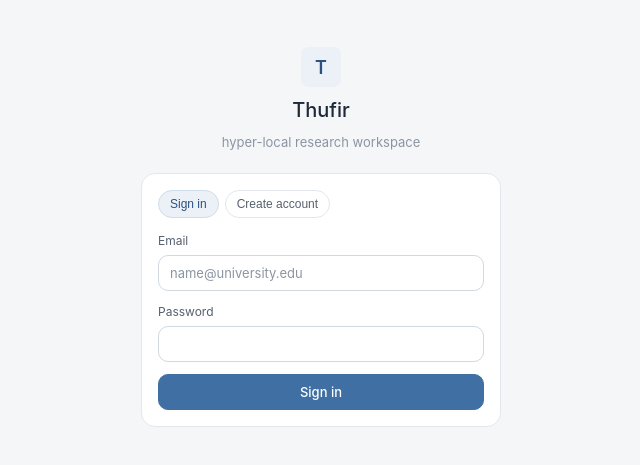
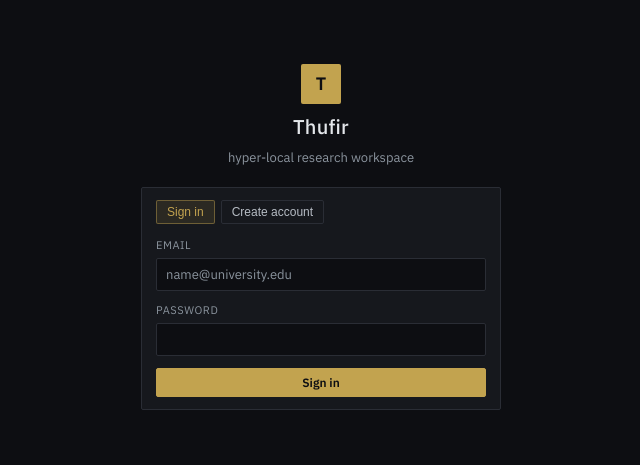
Before and after one commit to mariusmarcovici-cpu/thufir-web, a Next.js app in the folder thufir-web/: page /login in a window 1280 px wide. Shown: the part 163-628 px from the top of the page, without its empty margins (319-959 px from the left). Built offline with nearby package versions, Linux system fonts and the light colour scheme; no server answers.

Commit message:
Add files via upload

```diff
--- a/thufir-web/app/globals.css
+++ b/thufir-web/app/globals.css
@@ -1,125 +1,147 @@
+/* ============================================================
+   THUFIR — "Ops Console" identity  (Logic out of Chaos)
+   Dark-only. Sharp geometry. Thin carbon borders. Amber used
+   sparingly. All numeric data renders in mono.
+   ============================================================ */
+@import url('https://fonts.googleapis.com/css2?family=IBM+Plex+Sans:wght@400;500;600&family=JetBrains+Mono:wght@400;500&display=swap');
+
 :root {
-  --bg: #f4f6f8;
-  --card: #ffffff;
-  --border: #e3e7ed;
-  --border-soft: #edf0f4;
-  --border-strong: #d2d8e0;
-  --text: #1e2a38;
-  --text-2: #56616f;
-  --muted: #8b95a2;
-  --accent: #3f6fa3;
-  --accent-bg: #ebf1f7;
-  --accent-border: #cfddea;
-  --accent-text: #2c5280;
-  --success: #3f8a63;
-  --success-text: #2c6b4a;
-  --success-bg: #e9f2ed;
-  --warning: #b8863c;
-  --warning-text: #8a6425;
-  --warning-bg: #f5eedf;
-  --danger: #bc554a;
-  --danger-text: #93392f;
-  --danger-bg: #f6e9e7;
-  --radius: 10px;
-  --radius-lg: 14px;
-  --font: -apple-system, BlinkMacSystemFont, "Segoe UI", Roboto, Helvetica, Arial, sans-serif;
+  /* palette */
+  --void: #0D0E12;            /* app background */
+  --console: #16181D;         /* panel / card surface */
+  --carbon: #2A2D35;          /* 1px borders, gridlines */
+  --amber: #C2A34F;           /* primary accent — sparingly */
+  --signal: #4A6B8C;          /* desaturated steel blue */
+  --threat-safe: #427A5B;
+  --threat-watch: #B89340;
+  --threat-death: #9E3B3B;
+
+  /* semantic mapping (existing component contract) */
+  --bg: var(--void);
+  --card: var(--console);
+  --surface-1: #1C1F26;
+  --border: var(--carbon);
+  --border-soft: var(--carbon);
+  --border-strong: #3A3E47;
+  --text: #E4E7EB;
+  --text-2: #B6BCC4;
+  --muted: #8B949E;
+  --accent: var(--amber);
+  --accent-bg: rgba(194, 163, 79, 0.12);
+  --accent-text: var(--amber);
+  --accent-border: rgba(194, 163, 79, 0.45);
+  --success-bg: rgba(66, 122, 91, 0.16);
+  --success-text: #8FBFA6;
+  --warning-bg: rgba(184, 147, 64, 0.14);
+  --warning-text: #C9AD6B;
+  --danger: #C98A8A;
+  --danger-bg: rgba(158, 59, 59, 0.16);
+  --danger-text: #C98A8A;
+
+  /* geometry — sharp */
+  --radius: 2px;
+  --radius-lg: 2px;
+
+  /* typography */
+  --font: 'IBM Plex Sans', Inter, system-ui, -apple-system, sans-serif;
+  --font-mono: 'JetBrains Mono', 'Fira Code', ui-monospace, 'SF Mono', monospace;
 }
 
-* { box-sizing: border-box; }
 html, body { padding: 0; margin: 0; }
 body {
-  background: var(--bg);
+  background: var(--void);
   color: var(--text);
   font-family: var(--font);
   font-size: 14px;
-  line-height: 1.5;
+  line-height: 1.45;
   -webkit-font-smoothing: antialiased;
 }
 a { color: inherit; text-decoration: none; }
-h1, h2, h3 { font-weight: 500; margin: 0; }
+h1, h2, h3 { font-weight: 500; margin: 0; letter-spacing: 0.01em; }
 
-/* layout helpers */
-.page { max-width: 1180px; margin: 0 auto; padding: 24px 20px 60px; }
+/* layout */
+.page { max-width: 1180px; margin: 0 auto; padding: 18px 16px 48px; }
 .center-screen {
-  min-height: 100vh; display: flex; align-items: center; justify-content: center; padding: 20px;
+  min-height: 100vh; display: flex; align-items: center; justify-content: center;
 }
 .stack { display: flex; flex-direction: column; }
 .row { display: flex; align-items: center; }
 .spread { display: flex; align-items: center; justify-content: space-between; }
-.grid-cards { display: grid; grid-template-columns: repeat(auto-fill, minmax(240px, 1fr)); gap: 14px; }
+.grid-cards { display: grid; grid-template-columns: repeat(auto-fill, minmax(240px, 1fr)); gap: 10px; }
 .muted { color: var(--muted); }
 .text-2 { color: var(--text-2); }
+.mono { font-family: var(--font-mono); font-variant-numeric: tabular-nums; }
 
-/* topbar */
+/* top bar */
 .topbar {
   display: flex; align-items: center; justify-content: space-between;
-  padding: 12px 20px; background: var(--card); border-bottom: 1px solid var(--border-soft);
+  padding: 10px 16px; border-bottom: 1px solid var(--carbon); background: var(--void);
 }
-.brand { display: flex; align-items: center; gap: 10px; font-size: 16px; font-weight: 500; }
+.brand { display: flex; align-items: center; gap: 10px; font-size: 15px; font-weight: 600; letter-spacing: 0.06em; text-transform: uppercase; }
 .brand-mark {
-  width: 28px; height: 28px; border-radius: 8px; background: var(--accent-bg);
-  color: var(--accent-text); display: flex; align-items: center; justify-content: center; font-weight: 600;
+  width: 24px; height: 24px; display: inline-flex; align-items: center; justify-content: center;
+  background: var(--amber); color: var(--void); font-weight: 600; border-radius: 2px;
 }
 .avatar {
-  width: 30px; height: 30px; border-radius: 50%; background: #e7ebf0; color: var(--text-2);
-  display: flex; align-items: center; justify-content: center; font-size: 12px; font-weight: 500;
+  width: 28px; height: 28px; display: inline-flex; align-items: center; justify-content: center;
+  background: var(--surface-1); border: 1px solid var(--carbon); color: var(--text-2);
+  font-size: 11px; font-family: var(--font-mono); border-radius: 2px;
 }
 
-/* cards */
-.card { background: var(--card); border: 1px solid var(--border); border-radius: var(--radius-lg); padding: 16px; }
-.project-card { background: var(--card); border: 1px solid var(--border); border-radius: 13px; padding: 14px; display: flex; flex-direction: column; gap: 10px; transition: border-color .12s ease; }
-.project-card:hover { border-color: var(--border-strong); }
+/* panels */
+.card { background: var(--console); border: 1px solid var(--carbon); border-radius: 2px; padding: 12px 14px; }
+.project-card { background: var(--console); border: 1px solid var(--carbon); border-radius: 2px; padding: 12px; display: flex; flex-direction: column; gap: 8px; transition: border-color .12s ease; }
+.project-card:hover { border-color: var(--amber); }
 .new-card {
-  border: 1.5px dashed #cbd2db; border-radius: 13px; background: transparent; min-height: 150px;
-  display: flex; flex-direction: column; align-items: center; justify-content: center; gap: 8px; color: var(--text-2);
-  cursor: pointer; transition: border-color .12s ease;
+  border: 1px dashed var(--carbon); border-radius: 2px; display: flex; align-items: center;
+  justify-content: center; min-height: 110px; color: var(--muted); cursor: pointer;
 }
-.new-card:hover { border-color: var(--accent); }
+.new-card:hover { border-color: var(--amber); color: var(--amber); }
 
-/* chips + pills */
-.chip { font-size: 11px; padding: 3px 8px; border-radius: 11px; background: #f1f3f6; color: var(--text-2); }
-.chip-accent { background: var(--accent-bg); color: var(--accent-text); }
-.chip-ok { background: var(--success-bg); color: var(--success-text); }
-.chip-warn { background: var(--warning-bg); color: var(--warning-text); }
+/* chips — squared, bordered, no pills */
+.chip { font-size: 10px; padding: 2px 7px; border-radius: 2px; background: transparent; border: 1px solid var(--carbon); color: var(--text-2); font-family: var(--font-mono); letter-spacing: 0.02em; }
+.chip-accent { background: var(--accent-bg); color: var(--amber); border-color: var(--accent-border); }
+.chip-ok { background: var(--success-bg); color: var(--success-text); border-color: rgba(66,122,91,.45); }
+.chip-warn { background: var(--warning-bg); color: var(--warning-text); border-color: rgba(184,147,64,.45); }
 .pill-toggle {
-  font-size: 12px; padding: 6px 11px; border-radius: 20px; border: 1px solid var(--border);
-  background: var(--card); color: var(--text-2); cursor: pointer; user-select: none;
+  font-size: 12px; padding: 4px 10px; border-radius: 2px; border: 1px solid var(--carbon);
+  background: transparent; color: var(--text-2); cursor: pointer;
 }
-.pill-toggle[data-on="true"] { background: var(--accent-bg); color: var(--accent-text); border-color: var(--accent-border); }
+.pill-toggle[data-on="true"] { background: var(--accent-bg); color: var(--amber); border-color: var(--accent-border); }
 
 /* forms */
-label.field { display: block; font-size: 12px; color: var(--text-2); margin-bottom: 5px; }
+label.field { display: block; font-size: 11px; color: var(--muted); margin-bottom: 4px; text-transform: uppercase; letter-spacing: 0.05em; }
 .input, .select {
-  width: 100%; border: 1px solid var(--border-strong); border-radius: var(--radius);
-  padding: 9px 11px; font-size: 13px; color: var(--text); background: var(--card); font-family: inherit;
+  width: 100%; box-sizing: border-box; font-size: 13px; padding: 7px 9px; color: var(--text);
+  background: var(--void); border: 1px solid var(--carbon); border-radius: 2px; font-family: var(--font);
 }
-.input:focus, .select:focus { outline: none; border-color: var(--accent); box-shadow: 0 0 0 3px var(--accent-bg); }
+.input:focus, .select:focus { outline: none; border-color: var(--amber); box-shadow: 0 0 0 2px var(--accent-bg); }
 .input::placeholder { color: var(--muted); }
-input[type="range"] { width: 100%; accent-color: var(--accent); }
+input[type="range"] { width: 100%; accent-color: var(--amber); }
 
-/* buttons */
+/* buttons — sharp, quiet by default, amber only for primary */
 .btn {
-  font-size: 13px; font-weight: 500; padding: 9px 15px; border-radius: var(--radius);
-  border: 1px solid var(--border-strong); background: var(--card); color: var(--text); cursor: pointer;
-  display: inline-flex; align-items: center; gap: 6px; font-family: inherit;
+  font-size: 12px; padding: 6px 12px; border-radius: 2px; border: 1px solid var(--carbon);
+  background: var(--console); color: var(--text); cursor: pointer; font-family: var(--font);
 }
-.btn:hover { background: var(--bg); }
-.btn-primary { background: var(--accent); border-color: var(--accent); color: #fff; }
-.btn-primary:hover { background: #365f8c; }
-.btn:disabled { opacity: .55; cursor: not-allowed; }
-.btn-quiet { border-color: transparent; background: transparent; color: var(--text-2); }
+.btn:hover { border-color: var(--border-strong); background: var(--surface-1); }
+.btn-primary { background: var(--amber); border-color: var(--amber); color: var(--void); font-weight: 600; }
+.btn-primary:hover { background: #D4B55C; border-color: #D4B55C; }
+.btn:disabled { opacity: .5; cursor: not-allowed; }
+.btn-quiet { border-color: transparent; background: transparent; color: var(--muted); }
+.btn-quiet:hover { color: var(--text); background: transparent; border-color: transparent; }
 .btn-danger-text { border: none; background: transparent; color: var(--danger); cursor: pointer; padding: 4px; }
 
 /* alerts */
-.alert { font-size: 13px; padding: 9px 12px; border-radius: var(--radius); }
-.alert-danger { background: var(--danger-bg); color: var(--danger-text); }
-.alert-info { background: var(--warning-bg); color: var(--warning-text); }
+.alert { font-size: 12px; padding: 8px 11px; border-radius: 2px; border: 1px solid var(--carbon); font-family: var(--font-mono); }
+.alert-danger { background: var(--danger-bg); color: var(--danger-text); border-color: rgba(158,59,59,.45); }
+.alert-info { background: var(--warning-bg); color: var(--warning-text); border-color: rgba(184,147,64,.45); }
 
 /* misc */
-.divider { border-top: 1px solid var(--border-soft); }
+.divider { border-top: 1px solid var(--carbon); }
 .spinner {
-  width: 18px; height: 18px; border: 2px solid var(--border); border-top-color: var(--accent);
-  border-radius: 50%; animation: spin .7s linear infinite;
+  width: 22px; height: 22px; border: 2px solid var(--carbon); border-top-color: var(--amber);
+  border-radius: 50%; animation: spin 0.8s linear infinite;
 }
 @keyframes spin { to { transform: rotate(360deg); } }
 @media (prefers-reduced-motion: reduce) { .spinner { animation: none; } }
```
